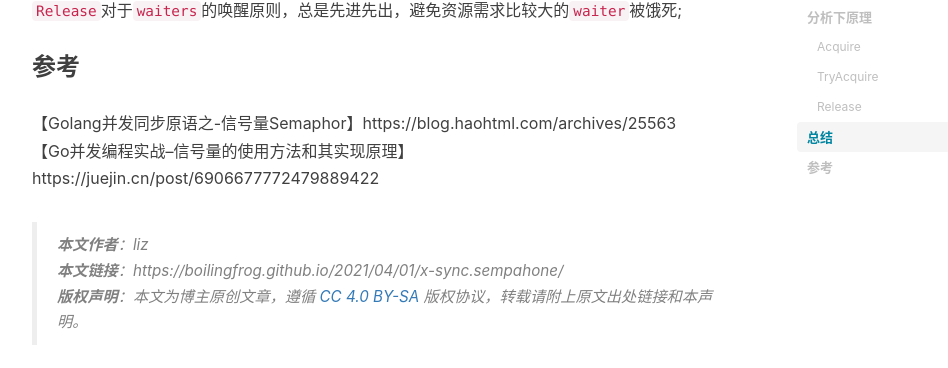
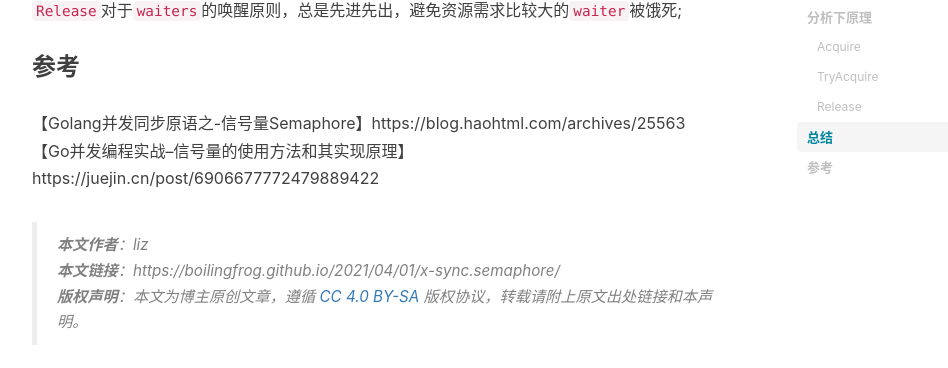
Before and after one commit to boilingfrog/boilingfrog.github.io, a Jekyll site: the page built from _posts/2021-04-01-x-sync.semaphore.md, in a window 1280 px wide and 900 px high, scrolled down 5709 px. Shown: the part 147-515 px from the top of the window, without its empty margins (233-1181 px from the left). Built offline with Jekyll 4.4.1, drawn with Linux system fonts in a browser that asks for light colours; nearby versions of some CDN libraries; comment, search, counter and statistics services are not loaded.

Commit message:
sync.Semphone

```diff
--- a/_posts/2021-04-01-x-sync.semaphore.md
+++ b/_posts/2021-04-01-x-sync.semaphore.md
@@ -261,9 +261,9 @@ func (s *Weighted) notifyWaiters() {
 
 ### 参考
 
-【Golang并发同步原语之-信号量Semaphor】https://blog.haohtml.com/archives/25563
+【Golang并发同步原语之-信号量Semaphore】https://blog.haohtml.com/archives/25563
 【Go并发编程实战--信号量的使用方法和其实现原理】https://juejin.cn/post/6906677772479889422
 
 >**本文作者**：liz
->**本文链接**：https://boilingfrog.github.io/2021/04/01/x-sync.sempahone/
+>**本文链接**：https://boilingfrog.github.io/2021/04/01/x-sync.semaphore/
 >**版权声明**：本文为博主原创文章，遵循 [CC 4.0 BY-SA](https://creativecommons.org/licenses/by-sa/4.0/) 版权协议，转载请附上原文出处链接和本声明。
```
